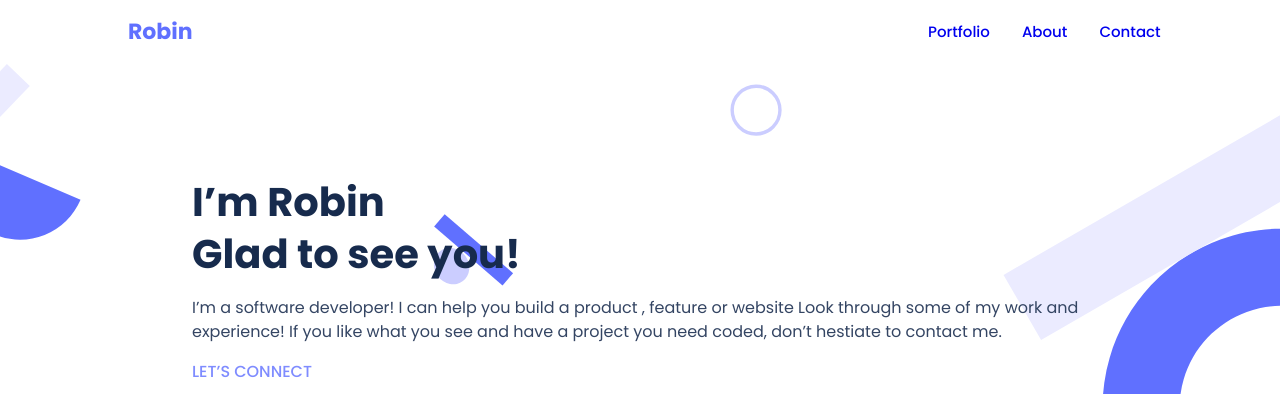
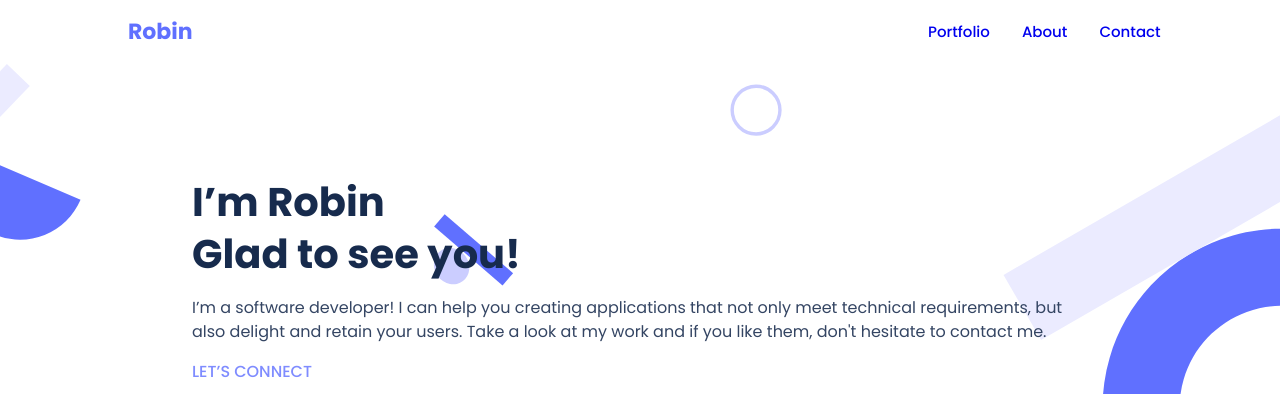
Before and after one commit to robinbenitezmora/Portfolio-Robin-Benitez, a website: page index.html in a window 1280 px wide. Shown: the top 394 px of the page. Drawn offline with Linux system fonts and the light colour scheme.

Commit message:
Modify cover message as a professional developer

```diff
--- a/index.html
+++ b/index.html
@@ -38,8 +38,8 @@
   <main>
     <section class="cover">
       <h1>I’m Robin<br>Glad to see you!</h1>
-      <p>I’m a software developer! I can help you build a product , feature or website Look through some of my work and
-        experience! If you like what you see and have a project you need coded, don’t hestiate to contact me.</p>
+      <p>I’m a software developer! I can help you creating applications that not only meet technical requirements, but also delight and retain your users.
+        Take a look at my work and if you like them, don't hesitate to contact me.</p>
       <h2 class="cover__subtitle">LET’S CONNECT</h2>
       <ul class="cover__icons">
         <li><a href="@MecanicoRobin"><img src="./icons/twitter.svg" alt="twitter"></a></li>
```
